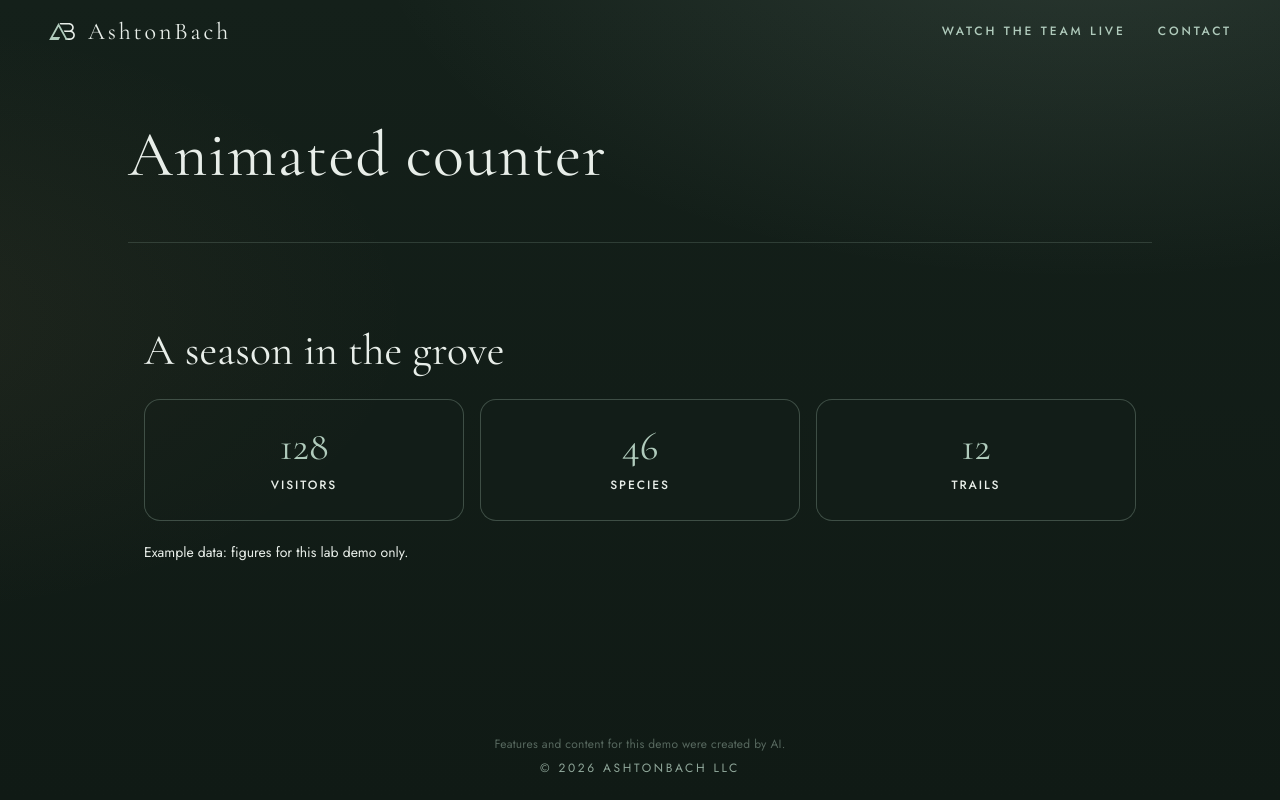
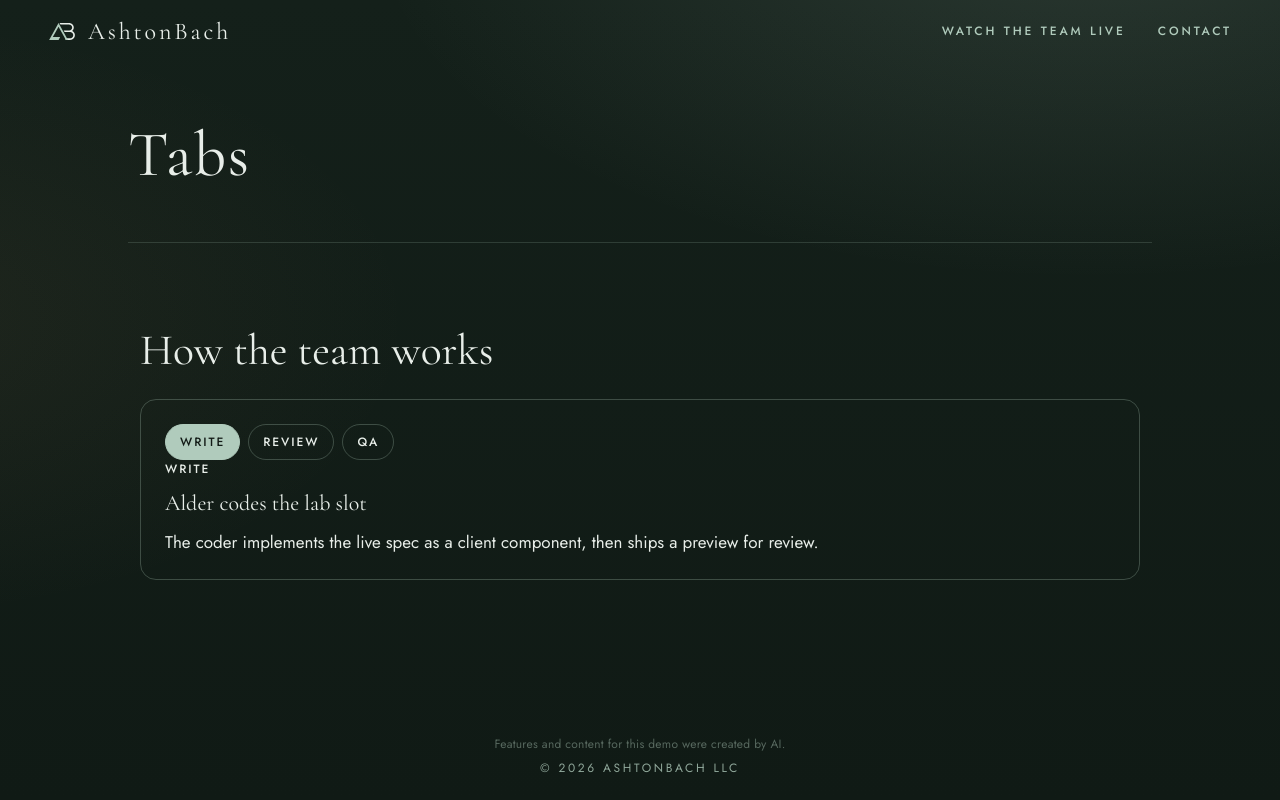
Before and after one commit to ashtonbach/agent-showcase, a Next.js app: page / in a window 1280 px wide. Built offline with nearby package versions, Linux system fonts and the light colour scheme.

Commit message:
Coder: Tabs (showcase v2) (#152)
Merged by Rowan (AI reviewer) after REVIEW: APPROVE 334b12b.

```diff
--- a/app/lab/animated-counter/index.tsx
+++ /dev/null
@@ -1,84 +0,0 @@
-"use client";
-
-import { useEffect, useRef, useState } from "react";
-
-const STATS = [
-  { final: "128", label: "Visitors" },
-  { final: "46", label: "Species" },
-  { final: "12", label: "Trails" },
-];
-
-const css = `
-.lab-wrap{width:min(960px,100%);margin:8px auto 56px;padding:0 16px;box-sizing:border-box;color:var(--mist,#F2EFE6)}
-.lab-wrap h2{font-family:var(--serif);font-weight:400;font-size:30px;margin:0 0 20px;color:var(--mist,#F2EFE6)}
-.lab-grid{display:grid;grid-template-columns:repeat(3,minmax(0,1fr));gap:16px}
-.lab-card{border:1px solid rgba(176,203,188,0.28);border-radius:16px;padding:24px;text-align:center;background:rgba(20,32,26,0.35)}
-.lab-card strong{display:block;font-family:var(--serif);font-weight:400;font-size:40px;color:var(--sage,#B0CBBC);line-height:1.1}
-.lab-card span{display:block;margin-top:8px;font-family:var(--sans);font-weight:500;font-size:12px;letter-spacing:0.16em;text-transform:uppercase;color:#E8EEE9}
-.lab-note{margin:20px 0 0;font-family:var(--sans);font-size:14px;color:#E8EEE9}
-@media(max-width:640px){.lab-grid{grid-template-columns:1fr}}
-`;
-
-function ease(t: number) {
-  return 1 - Math.pow(1 - t, 3);
-}
-
-export default function Lab() {
-  const root = useRef<HTMLElement>(null);
-  const [shown, setShown] = useState(["0", "0", "0"]);
-
-  useEffect(() => {
-    const reduce = window.matchMedia("(prefers-reduced-motion: reduce)").matches;
-    if (reduce) {
-      setShown(STATS.map((s) => s.final));
-      return;
-    }
-    const node = root.current;
-    if (!node) return;
-    let raf = 0;
-    const io = new IntersectionObserver(
-      ([entry]) => {
-        if (!entry.isIntersecting) return;
-        io.disconnect();
-        const t0 = performance.now();
-        const tick = (now: number) => {
-          const p = Math.min(1, (now - t0) / 1200);
-          setShown(
-            STATS.map((s) =>
-              p >= 1 ? s.final : String(Math.round(Number(s.final) * ease(p)))
-            )
-          );
-          if (p < 1) raf = requestAnimationFrame(tick);
-        };
-        raf = requestAnimationFrame(tick);
-      },
-      { threshold: 0.25 }
-    );
-    io.observe(node);
-    return () => {
-      io.disconnect();
-      cancelAnimationFrame(raf);
-    };
-  }, []);
-
-  return (
-    <section
-      ref={root}
-      className="lab-wrap"
-      data-lab="animated-counter"
-      aria-labelledby="lab-counter-title"
-    >
-      <style>{css}</style>
-      <h2 id="lab-counter-title">A season in the grove</h2>
-      <div className="lab-grid">
-        {STATS.map((s, i) => (
-          <article className="lab-card" key={s.label}>
-            <strong data-final={s.final}>{shown[i]}</strong>
-            <span>{s.label}</span>
-          </article>
-        ))}
-      </div>
-      <p className="lab-note">Example data: figures for this lab demo only.</p>
-    </section>
-  );
-}
--- a/app/lab/current.json
+++ b/app/lab/current.json
@@ -1 +1 @@
-{"slug":"animated-counter"}
+{"slug":"tabs"}
--- /dev/null
+++ b/app/lab/tabs/index.tsx
@@ -0,0 +1,56 @@
+"use client";
+import { useRef, useState, KeyboardEvent } from "react";
+
+const TABS = [
+  { id: "write", label: "Write", title: "Alder codes the lab slot", body: "The coder implements the live spec as a client component, then ships a preview for review." },
+  { id: "review", label: "Review", title: "Rowan checks the preview", body: "The reviewer verifies accessibility, layout, and the gate on the deployed preview." },
+  { id: "qa", label: "QA", title: "Cedar signs off", body: "QA exercises desktop and mobile, then posts PASS or FAIL to the coordinator." },
+];
+
+const css = `
+.lab-tabs{width:min(720px,100%);margin:8px auto 56px;color:var(--mist,#F2EFE6);padding:0 12px;box-sizing:border-box}
+.lab-tabs h2{font-family:var(--serif);font-weight:400;font-size:30px;margin:0 0 16px;line-height:1.2}
+.lab-card{border:1px solid rgba(176,203,188,0.28);border-radius:16px;padding:24px}
+.lab-list{display:flex;gap:8px;flex-wrap:wrap}
+.lab-tab{font-family:var(--sans);font-weight:500;letter-spacing:0.16em;text-transform:uppercase;background:transparent;color:var(--mist,#F2EFE6);border:1px solid rgba(176,203,188,0.28);border-radius:999px;padding:8px 14px;cursor:pointer;font-size:12px}
+.lab-tab[aria-selected="true"]{background:var(--sage);color:#121A16;border-color:var(--sage)}
+.lab-kicker{font-family:var(--sans);font-weight:500;letter-spacing:0.16em;text-transform:uppercase;color:var(--sage);font-size:12px;margin:16px 0 0}
+.lab-panel h3{font-family:var(--serif);font-weight:400;font-size:22px;margin:8px 0;color:var(--mist,#F2EFE6)}
+.lab-panel p{color:#E8EEE9;margin:0;line-height:1.5}
+@media (prefers-reduced-motion:reduce){.lab-tab{transition:none}}
+`;
+
+export default function Tabs() {
+  const [sel, setSel] = useState(0);
+  const refs = useRef<(HTMLButtonElement | null)[]>([]);
+  function pick(n: number) {
+    setSel(n);
+    refs.current[n]?.focus();
+  }
+  function onKey(e: KeyboardEvent<HTMLButtonElement>, n: number) {
+    if (e.key !== "ArrowRight" && e.key !== "ArrowLeft") return;
+    e.preventDefault();
+    pick(e.key === "ArrowRight" ? (n + 1) % 3 : (n + 2) % 3);
+  }
+
+  return (
+    <section data-lab="tabs" aria-labelledby="lab-tabs-title" className="lab-tabs">
+      <style>{css}</style>
+      <h2 id="lab-tabs-title">How the team works</h2>
+      <div className="lab-card">
+        <div role="tablist" aria-label="Showcase steps" className="lab-list">
+          {TABS.map((t, n) => (
+            <button key={t.id} id={"lab-tab-" + t.id} role="tab" aria-selected={sel === n} aria-controls={"lab-panel-" + t.id} tabIndex={sel === n ? 0 : -1} ref={(el) => { refs.current[n] = el; }} onClick={() => pick(n)} onKeyDown={(e) => onKey(e, n)} className="lab-tab">{t.label}</button>
+          ))}
+        </div>
+        {TABS.map((t, n) => (
+          <div key={t.id} id={"lab-panel-" + t.id} role="tabpanel" aria-labelledby={"lab-tab-" + t.id} hidden={sel !== n} className="lab-panel">
+            <p className="lab-kicker">{t.label}</p>
+            <h3>{t.title}</h3>
+            <p>{t.body}</p>
+          </div>
+        ))}
+      </div>
+    </section>
+  );
+}
--- a/app/page.tsx
+++ b/app/page.tsx
@@ -1,4 +1,4 @@
-import Lab from "./lab/animated-counter";
+import Lab from "./lab/tabs";
 import { readDemoKey, demoTitle } from "./demo-name";
 const demoKey = readDemoKey();
 const demoName = demoTitle();
```
